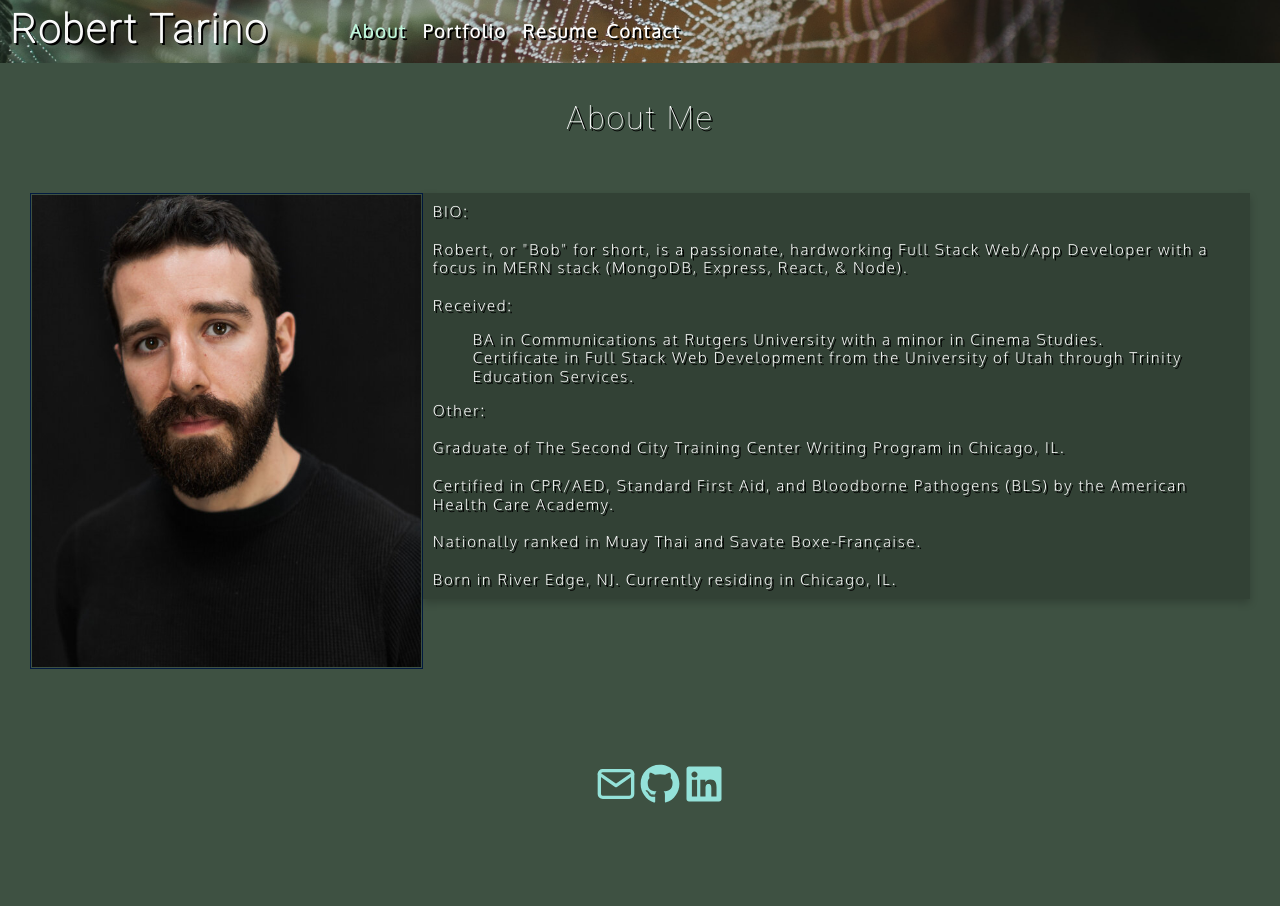
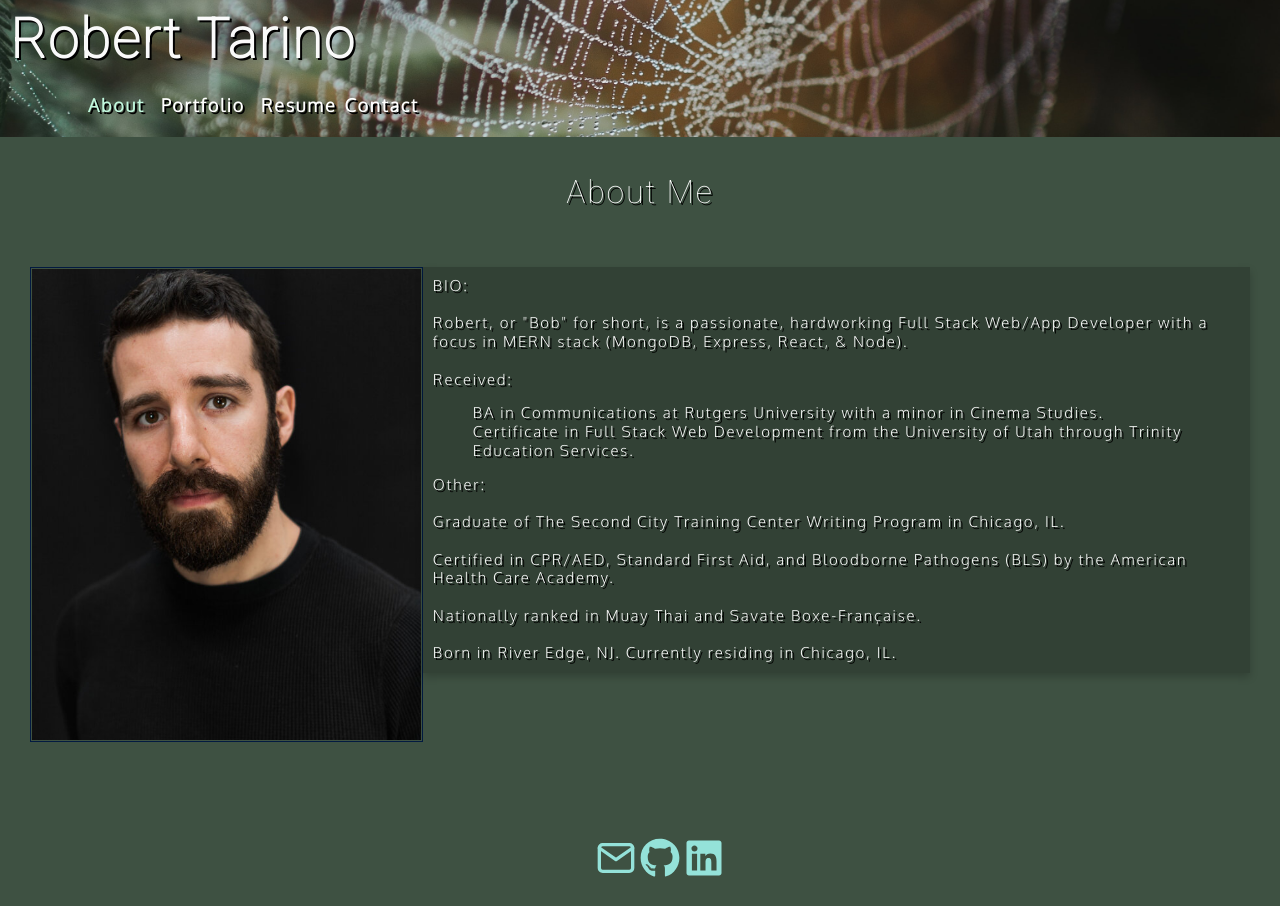
Before and after one commit to BobTarino/portfolio2.0, a React (Create React App) app: page / in a window 1280 px wide. Before the commit the page ends 832 px from the top, so only its background shows below. Built offline with nearby package versions, Linux system fonts and the light colour scheme.

Commit message:
added animation to title

```diff
--- a/package.json
+++ b/package.json
@@ -14,6 +14,7 @@
     "react": "^17.0.2",
     "react-dom": "^17.0.2",
     "react-icons": "^4.2.0",
+    "react-reveal": "^1.2.2",
     "react-scripts": "4.0.3",
     "styled-components": "^5.3.3",
     "web-vitals": "^1.1.2"
--- a/src/App.js
+++ b/src/App.js
@@ -6,6 +6,7 @@ import Header from './components/Header';
 import Project from './components/Project';
 import Contact from './components/Contact';
 import Footer from './components/Footer';
+
 
 
 
--- a/src/components/Header/index.js
+++ b/src/components/Header/index.js
@@ -1,5 +1,6 @@
 import React, { useEffect } from 'react';
 import { capitalizeFirstLetter } from "../../utils/helpers";
+import Zoom from '../../components/animations';
 
 function Header(props) {
     const {
@@ -20,12 +21,8 @@ function Header(props) {
 
     return (
         <header className="flex-row px-1">
-            <h2>
-                <a href="https://bobtarino.github.io/portfolio2.0/">
-                    Robert Tarino
-                </a>
-            </h2>
             <nav>
+            <Zoom></Zoom>
                 <ul className="flex-row">
                 <li className={`mx-2 ${contactSelected && 'navActive'}`}></li>
 
--- /dev/null
+++ b/src/components/animations.js
@@ -0,0 +1,20 @@
+import React from 'react';
+import Zoom from 'react-reveal/Zoom';
+
+class zoomAnimation extends React.Component {
+  render() {
+    return (
+      <div>
+        <Zoom>
+          <h1>
+            <a href="https://bobtarino.github.io/portfolio2.0/">
+             Robert Tarino
+            </a>
+          </h1>
+        </Zoom>
+      </div>
+    );
+  }
+}
+
+export default zoomAnimation;
--- a/src/index.css
+++ b/src/index.css
@@ -64,6 +64,8 @@ h6 {
 
 h1 {
   font-size: 1.25rem;
+  font-family: 'Roboto', sans-serif;
+  text-shadow: 2px 2px #000000;
 }
 
 h2 {
@@ -91,6 +93,14 @@ h5 {
 h6 {
   font-size: 1rem;
   text-shadow: 2px 2px #000000;
+}
+
+nav h1 {
+
+  font-size: 1.75rem;
+  text-shadow: 2px 2px #000000;
+  font-weight: 100;
+
 }
 
 p {
@@ -130,8 +140,9 @@ header {
 
 header a {
   color: var(--light);
-  font-size: 40px;
+  font-size: 55px;
 }
+
 
 button {
   font-size: 1rem;
@@ -419,8 +430,8 @@ li:first-child {
 
 .cardtext {
   color: white;
-  font-family: Arial, Helvetica, sans-serif;
-  font-size: 15px;
+  font-family: 'Roboto', sans-serif;
+  font-size: 20px;
   position: absolute;
   top: 50%;
   left: 50%;
```
Also changed, not shown: 1 other file (tests, documents, lock files or other folders).
